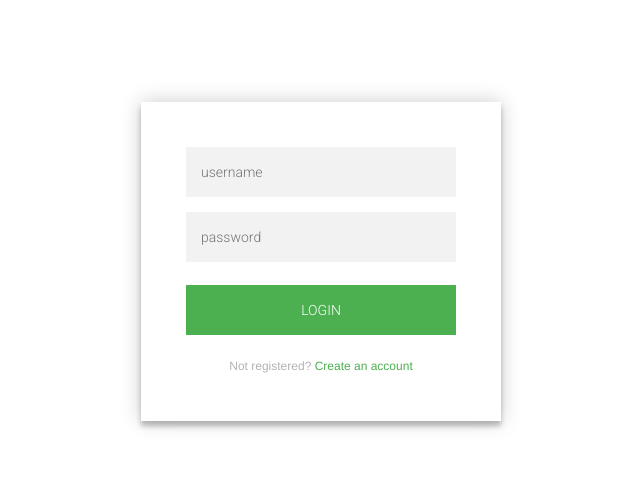
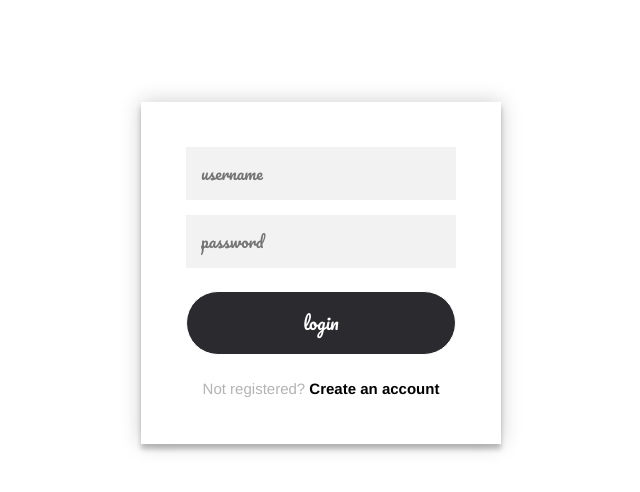
Before and after one commit to sarathks/OnlineHunt, an Angular app: page / in a window 1280 px wide. Shown: the top 492 px of the page, without its empty margins (319-959 px from the left). Built offline with nearby package versions, Linux system fonts and the light colour scheme.

Commit message:
login page designs

```diff
--- a/src/app/home/home.component.css
+++ b/src/app/home/home.component.css
@@ -7,7 +7,15 @@
 
 .top-bar{
 	height: 60px;
-    background: #050505;
+	cursor: pointer;
+
+}
+
+.top-bar:hover {
+    background-color:#2b2b2f;
+    -webkit-transition: background-color 400ms linear;
+    -ms-transition: background-color 400ms linear;
+    transition: background-color 400ms linear;
     border: 2px solid #4f4949;
 }
 
--- a/src/app/login/login.component.css
+++ b/src/app/login/login.component.css
@@ -24,34 +24,39 @@
   margin: 0 0 15px;
   padding: 15px;
   box-sizing: border-box;
-  font-size: 14px;
+  font-size: 16px;
+    font-family: 'Pacifico', cursive;
+
 }
 .form button {
-  font-family: "Roboto", sans-serif;
-  text-transform: uppercase;
+    font-family: 'Pacifico', cursive;
   outline: 0;
-  background: #4CAF50;
+  background: #2b2b2f;
   width: 100%;
   border: 0;
-  padding: 15px;
+  padding: 18px;
   color: #FFFFFF;
-  font-size: 14px;
+  font-size: 18px;
   -webkit-transition: all 0.3 ease;
   transition: all 0.3 ease;
   cursor: pointer;
+  border: 1px solid;
+  border-radius: 50px;
 }
 .form button:hover,.form button:active,.form button:focus {
-  background: #43A047;
+  background: #2b2b2f;
 }
 .form .message {
   margin: 15px 0 0;
   color: #b3b3b3;
-  font-size: 12px;
+  font-size: 15px;
+font-family: Helvetica, Arial, Sans-Serif;
 }
 .form .message a {
-  color: #4CAF50;
+  color: #000000;
   text-decoration: none;
   cursor: pointer;
+  font-weight: 600;
 }
 .form .register-form {
   display: none;
@@ -113,7 +118,7 @@ input[type=text], input[type=password] {
 
 /* Set a style for all buttons */
 button {
-    background-color: #4CAF50;
+    background-color: #2b2b2f;
     color: white;
     padding: 14px 20px;
     margin: 8px 0;
```
